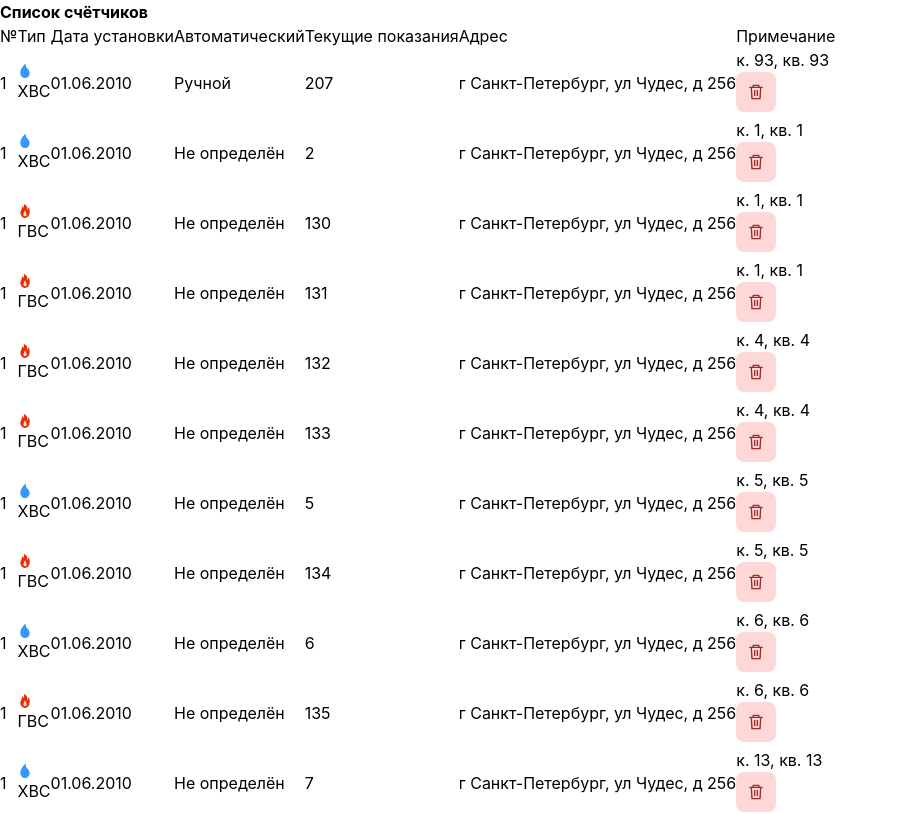
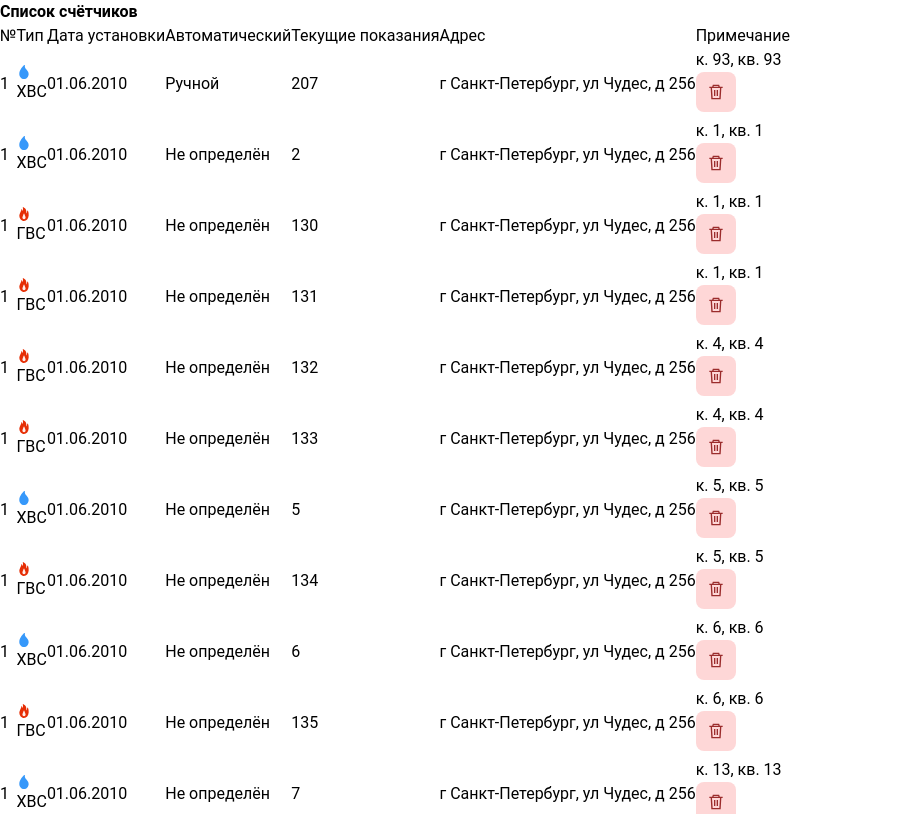
Before and after one commit to EgorVolg/counters, a React (Vite) app: page / in a window 1280 px wide. Shown: the top 814 px of the page, without its empty margins (0-898 px from the left). Built offline with nearby package versions, Linux system fonts and the light colour scheme; data requests are answered from the project's data file.

Commit message:
added some styles in the table

```diff
--- a/src/components/Item.tsx
+++ b/src/components/Item.tsx
@@ -20,10 +20,10 @@ const delsvg = (
     />
   </svg>
 );
-export const Item: React.FC<{ el: TItem; onRemoveMeter: (id:string) => void }> = ({
-  el,
-  onRemoveMeter,
-}) => {
+export const Item: React.FC<{
+  el: TItem;
+  onRemoveMeter: (id: string) => void;
+}> = ({ el, onRemoveMeter }) => {
   const getType = () => {
     if (el.meter._type[0] === "HotWaterAreaMeter") {
       return (
@@ -91,17 +91,19 @@ export const Item: React.FC<{ el: TItem; onRemoveMeter: (id:string) => void }> =
 
   return (
     <tr
-      className="bg-white transform duration-100 hover:bg-[#E0E5EB] border border-[#E0E5EB] border-solid
+      className="bg-white transform duration-100 hover:bg-[#E0E5EB] border-b border-[#E0E5EB] border-solid
     h-[52px] group/item"
     >
-      <td className="p-4">1</td>
-      <td className="p-4">{getType()}</td>
-      <td className="p-4">{formateDate()} </td>
-      <td className="p-4">{isAutomatic()} </td>
-      <td className="p-4">{el.meter.description} </td>
-      <td className="p-4 w-1/4">{"г Санкт-Петербург, ул Чудес, д 256"}</td>
-      <td className="p-4 w-1/4 ">
-        <div>
+      <td className="p-4 text-gray-900">1</td>
+      <td className="p-4  text-gray-900">{getType()}</td>
+      <td className="p-4  text-gray-900">{formateDate()} </td>
+      <td className="p-4  text-gray-900">{isAutomatic()} </td>
+      <td className="p-4  text-gray-900">{el.meter.description} </td>
+      <td className="p-4  text-gray-900 w-1/4">
+        {"г Санкт-Петербург, ул Чудес, д 256"}
+      </td>
+      <td className="p-4  text-gray-900 w-1/4 ">
+        <div className="text-gray-700">
           к. {el.area.number}, {el.area.str_number_full}
         </div>
         <button
--- a/src/components/Itemslist.tsx
+++ b/src/components/Itemslist.tsx
@@ -29,15 +29,15 @@ export const ItemsList = () => {
 
   return (
     <main>
-      <div className="overflow-auto max-h-[calc(100vh-120px)]">
-        <table className="w-full border border-solid border-[#E0E5EB]">
-          <thead>
+      <div className="overflow-auto max-h-[calc(100vh-120px)]  border border-solid border-gray-300 rounded-t-lg">
+        <table className="w-full">
+          <thead className="">
             <tr>{NavItemsListMap()}</tr>
           </thead>
           <tbody className="">{createMeter}</tbody>
         </table>
       </div>
-      <div className="">foooooter</div>
+      <div className="border border-solid border-gray-200 px-2 rounded-b-lg">foooooter</div>
     </main>
   );
 };
--- a/src/components/NavItemsTopBar.tsx
+++ b/src/components/NavItemsTopBar.tsx
@@ -12,8 +12,8 @@ export const NavItemsListMap = () => {
   return navItemsList.map((str: { title: string }, index: number) => (
     <td
       key={index}
-      className="p-4 font-semibold
-       bg-[#E0E5EB] top-0 sticky z-[1]"
+      className="p-2 font-semibold text-neutral-500
+       bg-[#F0F3F7] top-0 sticky z-[1] font-roboto"
     >
       {str.title}
     </td>
--- a/src/index.css
+++ b/src/index.css
@@ -6,5 +6,22 @@
   padding: 0;
   margin: 0;
   box-sizing: border-box;
-  font-family: "Inter", sans-serif;
+  font-family: "roboto", sans-serif;
+ }
+
+::-webkit-scrollbar {
+  width: 5px;
 }
+
+::-webkit-scrollbar-track {
+  background: #f8f9fa;
+}
+
+::-webkit-scrollbar-thumb {
+  background: #f8f9fa;
+  border-radius: 5px;
+}
+
+::-webkit-scrollbar-thumb:hover {
+  background: #5e6674;
+}
```
Also changed, not shown: src/db.json.
